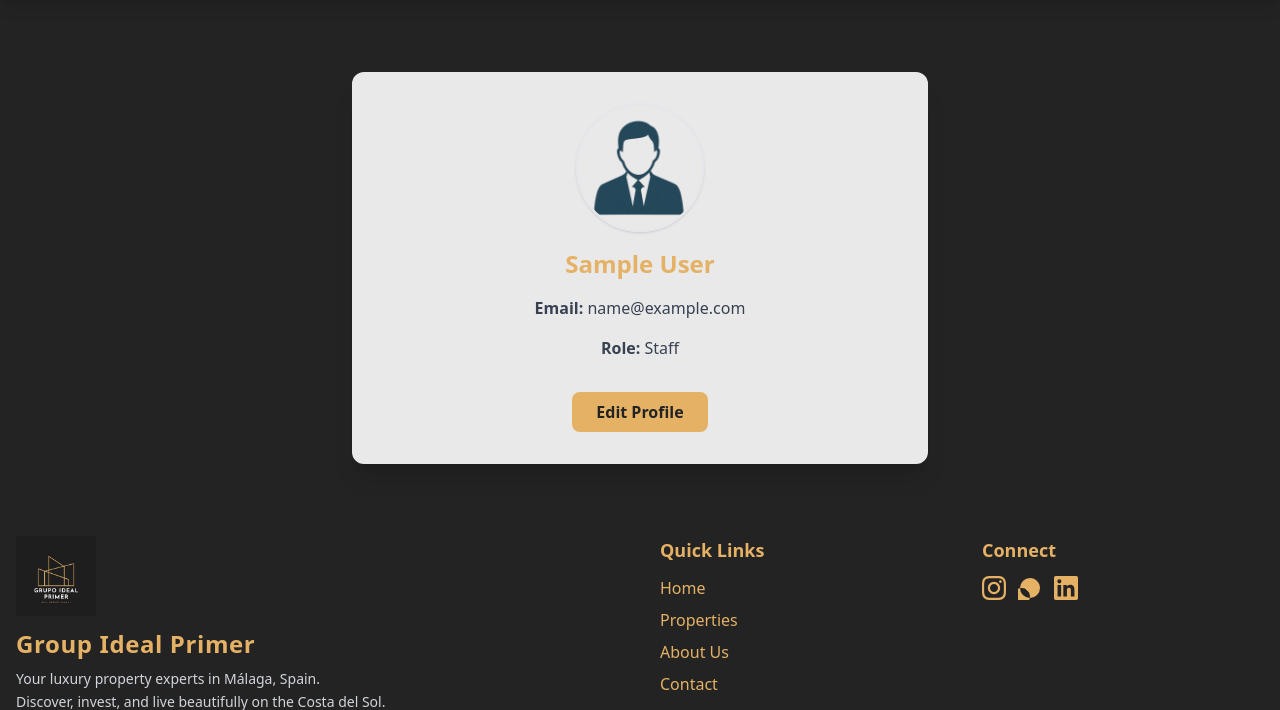
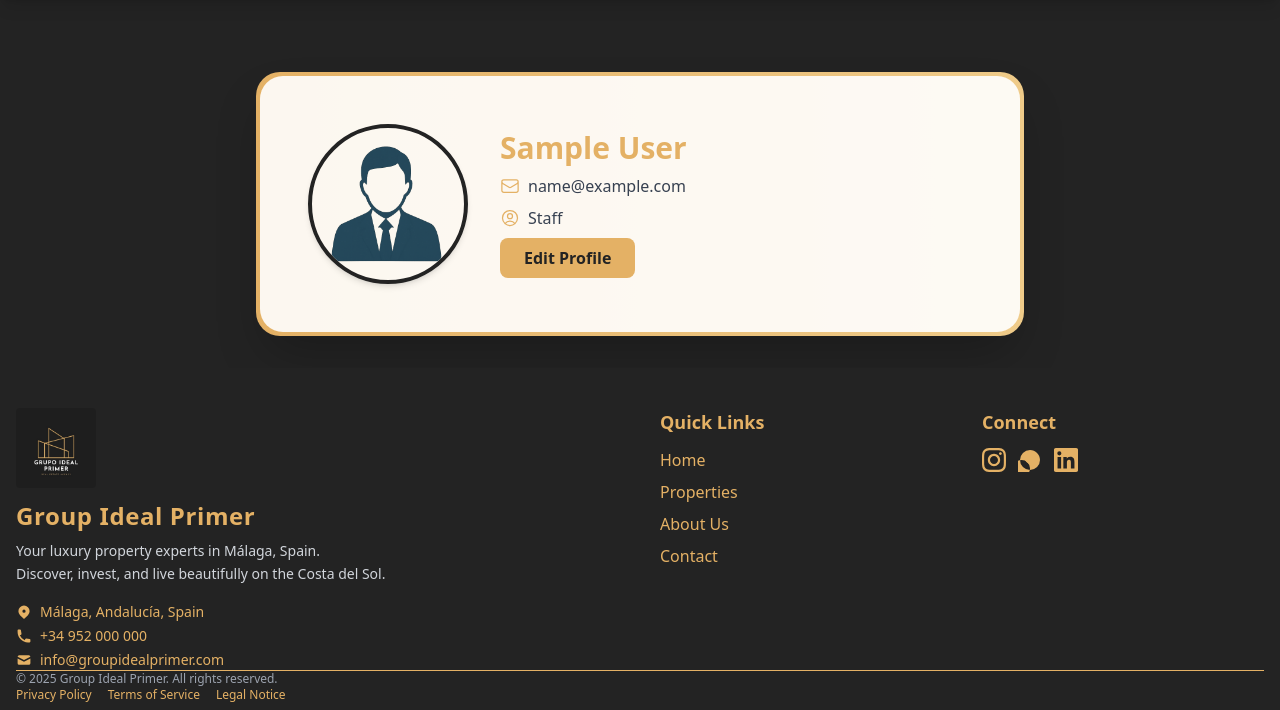
Before and after one commit to ryanyv/gip, a Django app: page /profile/ in a window 1280 px wide. Shown: the part 80-790 px from the top of the page. Run offline with Django 5.2, Linux system fonts and the light colour scheme; the visitor is signed in with stand-in values (Sample User, id 1); some libraries are stand-ins or nearby versions.

Commit message:
Improve profile page layout

```diff
--- a/templates/accounts/profile.html
+++ b/templates/accounts/profile.html
@@ -2,16 +2,35 @@
 {% load static %}
 
 {% block content %}
-<div class="max-w-xl mx-auto mt-10 bg-white/90 text-[#232323] rounded-xl shadow-xl p-8">
-  <div class="flex flex-col items-center gap-4">
-    <img src="{{ user.profile_photo_url }}" alt="Profile Photo" class="w-32 h-32 rounded-full object-cover border-2 border-gold shadow" />
-    <h1 class="text-2xl font-bold text-gold">{{ user.get_full_name|default:user.username }}</h1>
-    <p class="text-gray-700"><strong>Email:</strong> {{ user.email }}</p>
-    {% if user.position %}
-      <p class="text-gray-700"><strong>Position:</strong> {{ user.position }}</p>
-    {% endif %}
-    <p class="text-gray-700"><strong>Role:</strong> {{ user.role|capfirst }}</p>
-    <a href="{% url 'admin:accounts_user_change' user.id %}" class="mt-4 button-gold px-6 py-2">Edit Profile</a>
+<section class="mt-10 max-w-3xl mx-auto">
+  <div class="bg-gold-gradient rounded-3xl p-1 shadow-2xl">
+    <div class="bg-white/90 rounded-[calc(1.5rem-1px)] p-8 md:p-12 flex flex-col md:flex-row items-center gap-8 text-[#232323]">
+      <img src="{{ user.profile_photo_url }}" alt="Profile Photo" class="w-36 h-36 md:w-40 md:h-40 rounded-full object-cover border-4 border-[#232323] shadow-md" />
+      <div class="flex-1 space-y-2">
+        <h1 class="text-3xl font-extrabold text-gold">{{ user.get_full_name|default:user.username }}</h1>
+        <p class="flex items-center gap-2 text-gray-700">
+          <svg class="w-5 h-5 text-gold" fill="none" stroke="currentColor" stroke-width="1.5" viewBox="0 0 24 24">
+            <path stroke-linecap="round" stroke-linejoin="round" d="M21.75 6.75v10.5a2.25 2.25 0 0 1-2.25 2.25h-15a2.25 2.25 0 0 1-2.25-2.25V6.75m19.5 0A2.25 2.25 0 0 0 19.5 4.5h-15a2.25 2.25 0 0 0-2.25 2.25m19.5 0v.243a2.25 2.25 0 0 1-1.07 1.916l-7.5 4.615a2.25 2.25 0 0 1-2.36 0L3.32 8.91a2.25 2.25 0 0 1-1.07-1.916V6.75" />
+          </svg>
+          {{ user.email }}
+        </p>
+        {% if user.position %}
+        <p class="flex items-center gap-2 text-gray-700">
+          <svg class="w-5 h-5 text-gold" fill="none" stroke="currentColor" stroke-width="1.5" viewBox="0 0 24 24">
+            <path stroke-linecap="round" stroke-linejoin="round" d="M20.25 14.15v4.25c0 1.094-.787 2.036-1.872 2.18-2.087.277-4.216.42-6.378.42s-4.291-.143-6.378-.42c-1.085-.144-1.872-1.086-1.872-2.18v-4.25m16.5 0a2.18 2.18 0 0 0 .75-1.661V8.706c0-1.081-.768-2.015-1.837-2.175a48.114 48.114 0 0 0-3.413-.387m4.5 8.006c-.194.165-.42.295-.673.38A23.978 23.978 0 0 1 12 15.75c-2.648 0-5.195-.429-7.577-1.22a2.016 2.016 0 0 1-.673-.38m0 0A2.18 2.18 0 0 1 3 12.489V8.706c0-1.081.768-2.015 1.837-2.175a48.111 48.111 0 0 1 3.413-.387m7.5 0V5.25A2.25 2.25 0 0 0 13.5 3h-3a2.25 2.25 0 0 0-2.25 2.25v.894m7.5 0a48.667 48.667 0 0 0-7.5 0M12 12.75h.008v.008H12v-.008Z" />
+          </svg>
+          {{ user.position }}
+        </p>
+        {% endif %}
+        <p class="flex items-center gap-2 text-gray-700">
+          <svg class="w-5 h-5 text-gold" fill="none" stroke="currentColor" stroke-width="1.5" viewBox="0 0 24 24">
+            <path stroke-linecap="round" stroke-linejoin="round" d="M17.982 18.725A7.488 7.488 0 0 0 12 15.75a7.488 7.488 0 0 0-5.982 2.975m11.963 0a9 9 0 1 0-11.963 0m11.963 0A8.966 8.966 0 0 1 12 21a8.966 8.966 0 0 1-5.982-2.275M15 9.75a3 3 0 1 1-6 0 3 3 0 0 1 6 0Z" />
+          </svg>
+          {{ user.role|capfirst }}
+        </p>
+        <a href="{% url 'admin:accounts_user_change' user.id %}" class="inline-block mt-6 button-gold px-6 py-2">Edit Profile</a>
+      </div>
+    </div>
   </div>
-</div>
+</section>
 {% endblock %}
```
